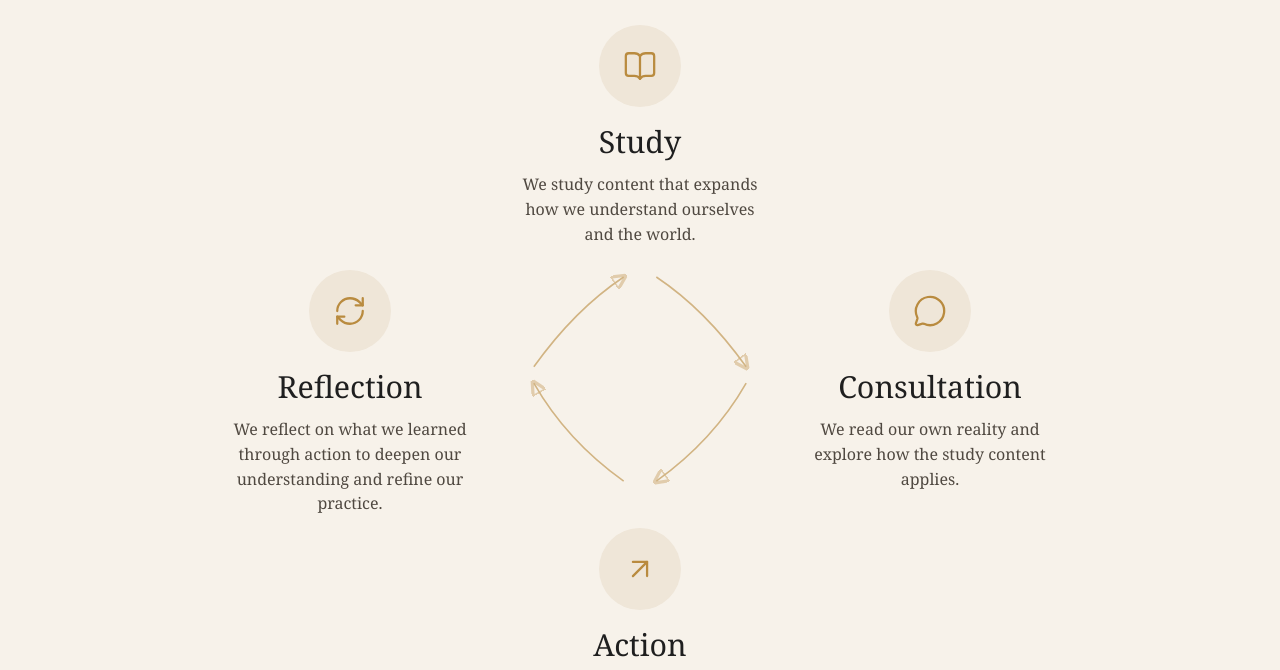
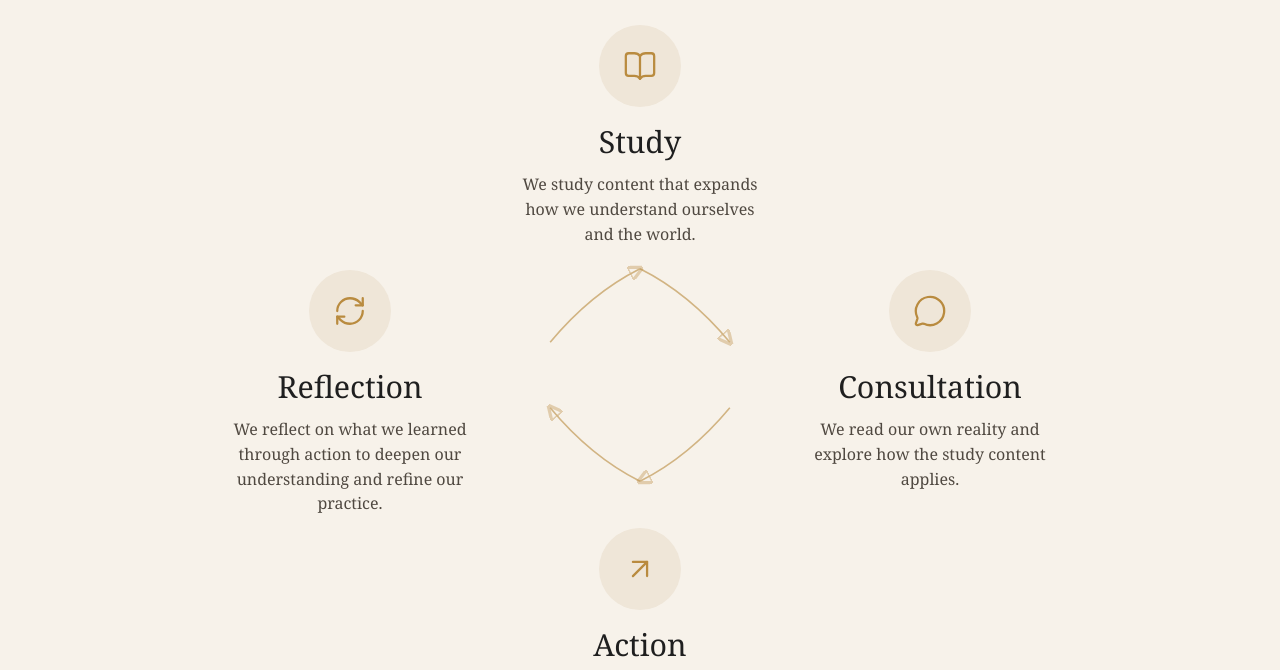
Before and after one commit to travisbirchattba/the-stage-beyond-site, a React (Vite) app: page / in a window 1280 px wide. Shown: the part 1400-2070 px from the top of the page. Built offline with nearby package versions, Linux system fonts and the light colour scheme.

Commit message:
Update main.jsx

```diff
--- a/src/main.jsx
+++ b/src/main.jsx
@@ -43,10 +43,10 @@ function App() {
               </marker>
             </defs>
 
-<path d="M320 180 Q380 220 430 290" markerEnd="url(#arrow)" />
-<path d="M430 310 Q390 380 320 430" markerEnd="url(#arrow)" />
-<path d="M280 430 Q210 380 170 310" markerEnd="url(#arrow)" />
-<path d="M170 290 Q220 220 280 180" markerEnd="url(#arrow)" />
+<path d="M300 170 Q360 200 410 260" markerEnd="url(#arrow)" />
+<path d="M410 340 Q360 400 300 430" markerEnd="url(#arrow)" />
+<path d="M300 430 Q240 400 190 340" markerEnd="url(#arrow)" />
+<path d="M190 260 Q240 200 300 170" markerEnd="url(#arrow)" />
           </svg>
 
           <CycleStep className="top" icon={<BookOpen />} title="Study">
```
